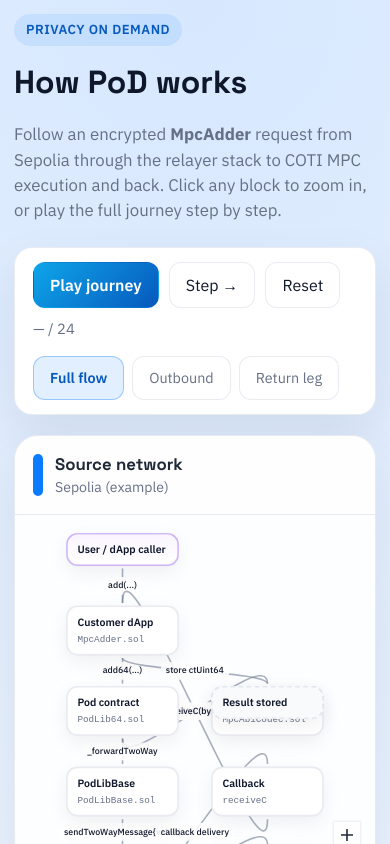
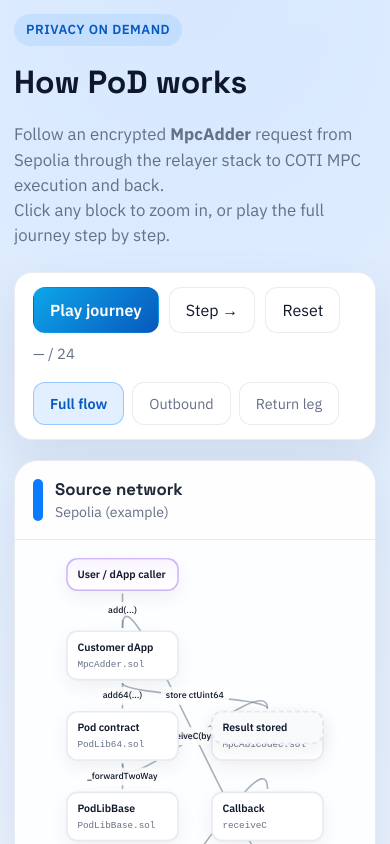
Before and after one commit to coti-io/pod-architecture, a React (Vite) app: page / in a window 390 px wide. Shown: the top 844 px of the page. Built offline with nearby package versions, Linux system fonts and the light colour scheme.

Commit message:
Update styles and content in OverviewLayout component. Increased max-width for .hero and .hero p to enhance layout responsiveness. Modified paragraph in OverviewLayout for improved readability with added line break.

```diff
--- a/src/components/OverviewLayout.tsx
+++ b/src/components/OverviewLayout.tsx
@@ -169,9 +169,9 @@
         <span className="hero-tag">Privacy on Demand</span>
         <h1>How PoD works</h1>
         <p>
-          Follow an encrypted <strong>MpcAdder</strong> request from Sepolia through the relayer
-          stack to COTI MPC execution and back. Click any block to zoom in, or play the full
-          journey step by step.
+          Follow an encrypted <strong>MpcAdder</strong> request from Sepolia through the relayer stack to COTI MPC execution and back.
+          <br />
+          Click any block to zoom in, or play the full journey step by step.
         </p>
       </header>
 
--- a/src/styles.css
+++ b/src/styles.css
@@ -88,7 +88,7 @@
 }
 
 .hero {
-  max-width: 820px;
+  max-width: 1020px;
   margin-bottom: 24px;
 }
 
@@ -118,7 +118,7 @@
 .hero p {
   color: var(--muted);
   font-size: 1.05rem;
-  max-width: 680px;
+  max-width: 1020px;
 }
 
 .journey-controls {
```
